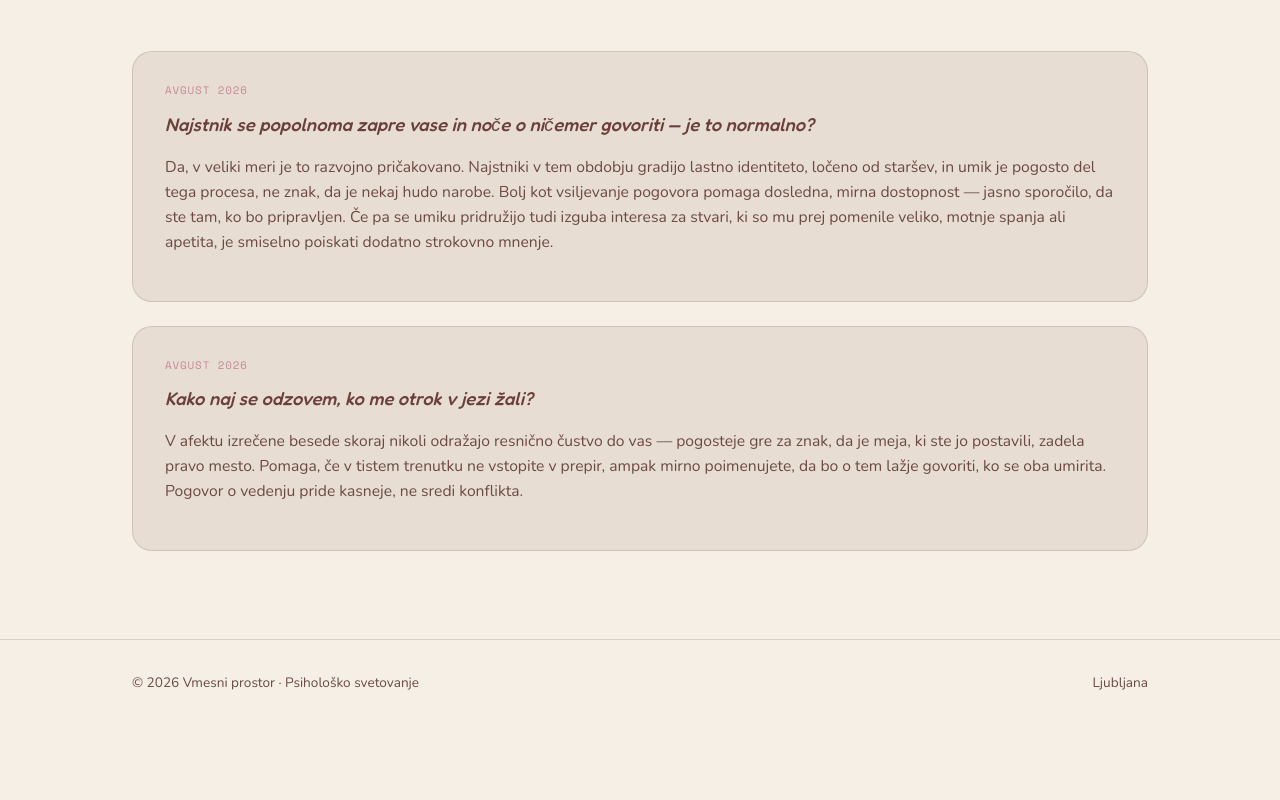
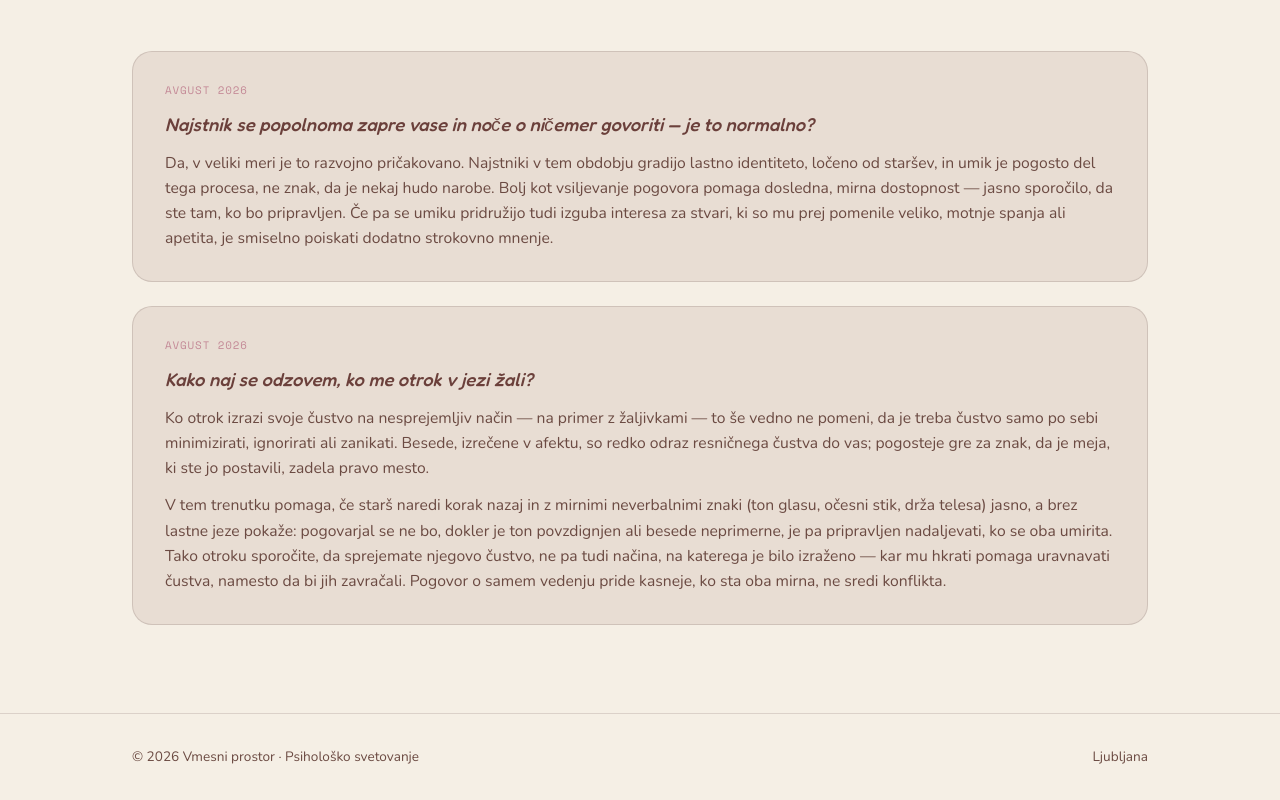
Before and after one commit to EmirMujagic/Vmesni-prostor, a Next.js app: page / in a window 1280 px wide. Shown: the part 3381-4181 px from the top of the page. Before the commit the page ends 4107 px from the top, so only its background shows below. Built offline with nearby package versions, Linux system fonts and the light colour scheme; no server answers.

Commit message:
Add multi-paragraph Q&A support; update forum answer content

```diff
--- a/app/globals.css
+++ b/app/globals.css
@@ -326,7 +326,8 @@ section{padding:88px 0;}
   font-family:var(--font-fredoka), sans-serif;font-style:italic;
   font-size:1.15rem;color:var(--dusk);margin-bottom:12px;
 }
-.qa-post .qa-answer{color:var(--muted);font-size:0.98rem;}
+.qa-post .qa-answer{color:var(--muted);font-size:0.98rem;margin:0;}
+.qa-post .qa-answer + .qa-answer{margin-top:12px;}
 .qa-post .qa-date{
   font-family:var(--font-space-mono), monospace;font-size:0.68rem;
   letter-spacing:0.08em;text-transform:uppercase;color:var(--gold-deep);
--- a/app/page.js
+++ b/app/page.js
@@ -108,7 +108,11 @@ export default function HomePage() {
               <div className="qa-post" key={i}>
                 <span className="qa-date">{post.date}</span>
                 <div className="qa-question">{post.question}</div>
-                <p className="qa-answer">{post.answer}</p>
+                {post.answer.map((para, j) => (
+                  <p className="qa-answer" key={j}>
+                    {para}
+                  </p>
+                ))}
               </div>
             ))}
           </div>
--- a/data/qaPosts.js
+++ b/data/qaPosts.js
@@ -4,13 +4,16 @@ export const qaPosts = [
   {
     date: "Avgust 2026",
     question: "Najstnik se popolnoma zapre vase in noče o ničemer govoriti — je to normalno?",
-    answer:
+    answer: [
       "Da, v veliki meri je to razvojno pričakovano. Najstniki v tem obdobju gradijo lastno identiteto, ločeno od staršev, in umik je pogosto del tega procesa, ne znak, da je nekaj hudo narobe. Bolj kot vsiljevanje pogovora pomaga dosledna, mirna dostopnost — jasno sporočilo, da ste tam, ko bo pripravljen. Če pa se umiku pridružijo tudi izguba interesa za stvari, ki so mu prej pomenile veliko, motnje spanja ali apetita, je smiselno poiskati dodatno strokovno mnenje.",
+    ],
   },
   {
     date: "Avgust 2026",
     question: "Kako naj se odzovem, ko me otrok v jezi žali?",
-    answer:
-      "V afektu izrečene besede skoraj nikoli odražajo resnično čustvo do vas — pogosteje gre za znak, da je meja, ki ste jo postavili, zadela pravo mesto. Pomaga, če v tistem trenutku ne vstopite v prepir, ampak mirno poimenujete, da bo o tem lažje govoriti, ko se oba umirita. Pogovor o vedenju pride kasneje, ne sredi konflikta.",
+    answer: [
+      "Ko otrok izrazi svoje čustvo na nesprejemljiv način — na primer z žaljivkami — to še vedno ne pomeni, da je treba čustvo samo po sebi minimizirati, ignorirati ali zanikati. Besede, izrečene v afektu, so redko odraz resničnega čustva do vas; pogosteje gre za znak, da je meja, ki ste jo postavili, zadela pravo mesto.",
+      "V tem trenutku pomaga, če starš naredi korak nazaj in z mirnimi neverbalnimi znaki (ton glasu, očesni stik, drža telesa) jasno, a brez lastne jeze pokaže: pogovarjal se ne bo, dokler je ton povzdignjen ali besede neprimerne, je pa pripravljen nadaljevati, ko se oba umirita. Tako otroku sporočite, da sprejemate njegovo čustvo, ne pa tudi načina, na katerega je bilo izraženo — kar mu hkrati pomaga uravnavati čustva, namesto da bi jih zavračali. Pogovor o samem vedenju pride kasneje, ko sta oba mirna, ne sredi konflikta.",
+    ],
   },
 ];
```
Also changed, not shown: 1 other file (tests, documents, lock files or other folders).
